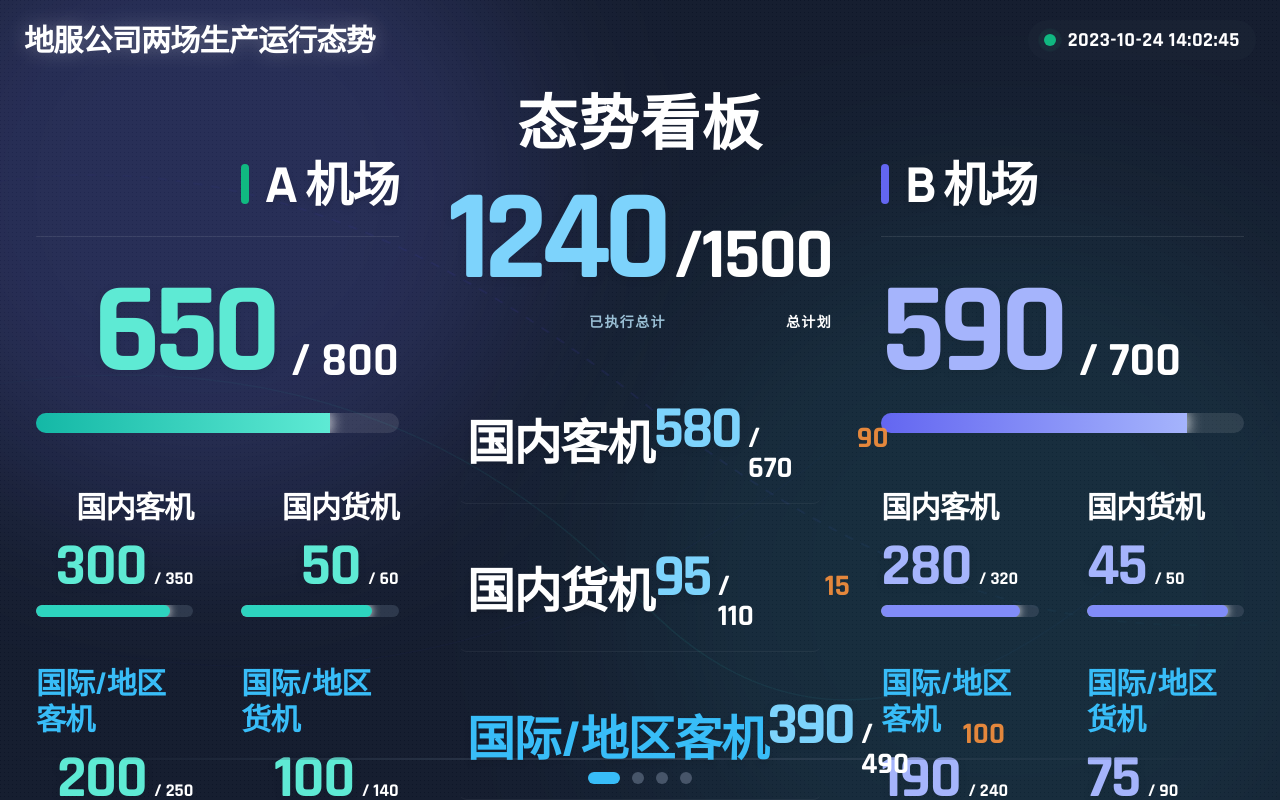
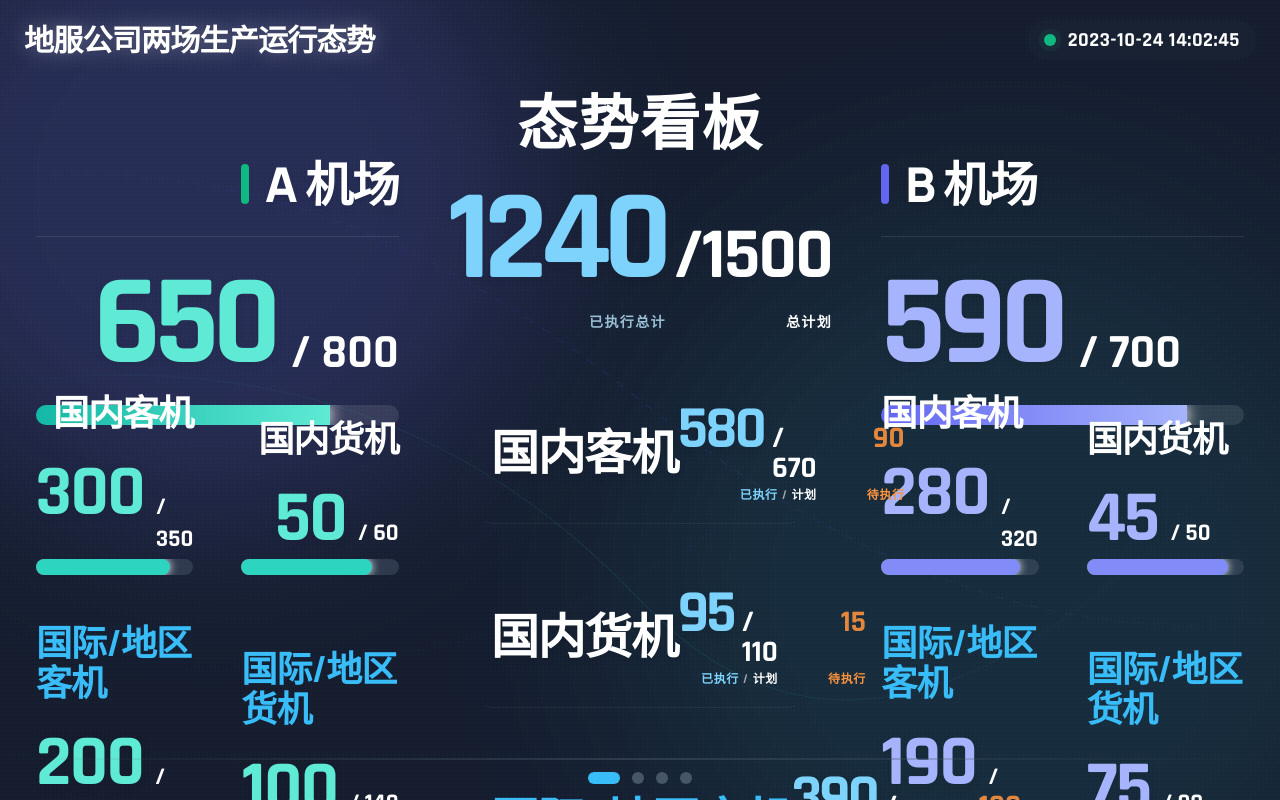
Before and after one commit to fwilyair/dashboard, a React (Vite) app: page / in a window 1280 px wide. Built offline with nearby package versions, Linux system fonts and the light colour scheme.

Commit message:
Refine visuals: Layout tightening, font scaling, data distribution, and breathing effect

```diff
--- a/components/AirportPanel.tsx
+++ b/components/AirportPanel.tsx
@@ -33,7 +33,7 @@ export const AirportPanel: React.FC<AirportPanelProps> = ({ data, children }) =>
           </div>
         </div>
 
-        <div className="flex flex-col gap-2 py-2">
+        <div className="flex flex-col gap-2 py-0">
           <div className={`flex items-end gap-4 ${isAirportA ? 'justify-end' : 'justify-start'}`}>
             <span className={`text-8xl lg:text-9xl font-black tech-font ${themeClasses.executedText} leading-none tracking-tighter drop-shadow-pop`}>
               {data.totalFlights.executed}
@@ -55,7 +55,7 @@ export const AirportPanel: React.FC<AirportPanelProps> = ({ data, children }) =>
         </div>
       </div>
 
-      <div className="grid grid-cols-2 gap-x-12 flex-1 content-start gap-y-12 py-12">
+      <div className="grid grid-cols-2 gap-x-12 flex-1 gap-y-12 pt-0 -mt-8 pb-8">
         <SmallStatCard data={data.metrics.domPax} colorTheme={data.colorTheme} align={isAirportA ? 'right' : 'left'} />
         <SmallStatCard data={data.metrics.domCgo} colorTheme={data.colorTheme} align={isAirportA ? 'right' : 'left'} />
         <SmallStatCard data={data.metrics.intPax} colorTheme={data.colorTheme} align={isAirportA ? 'right' : 'left'} />
@@ -66,15 +66,15 @@ export const AirportPanel: React.FC<AirportPanelProps> = ({ data, children }) =>
         {children ? (
           children
         ) : (
-          <div className="invisible select-none" aria-hidden="true">
-            <h3 className="text-2xl font-bold uppercase mb-6 tracking-wider">Placeholder</h3>
+          <div className="invisible select-none pb-2" aria-hidden="true">
             <div className="grid grid-cols-3 gap-8">
               <div className="flex flex-col">
-                <span className="text-xs font-bold mb-2">Spacer</span>
-                <div className="flex items-baseline gap-1">
-                  <span className="text-5xl font-black tech-font">000</span>
+                <span className="text-2xl font-black mb-6 tracking-wider">Placeholder</span>
+                <div className="flex items-baseline gap-2 mb-3">
+                  <span className="text-5xl font-black tech-font leading-none tracking-tight">000</span>
+                  <span className="text-lg tech-font font-bold">/ 000</span>
                 </div>
-                <div className="h-2 w-full mt-3"></div>
+                <div className="h-2 w-full rounded-full bg-slate-600/50"></div>
               </div>
             </div>
           </div>
--- a/components/JointOpsPanel.tsx
+++ b/components/JointOpsPanel.tsx
@@ -37,8 +37,8 @@ export const JointOpsPanel: React.FC<JointOpsPanelProps> = ({ data }) => {
       </div>
 
       {/* Gap Analysis List - Horizontal Data Layout */}
-      <div className="flex flex-col min-h-0 justify-start w-full px-2">
-        <div className="flex flex-col gap-6">
+      <div className="flex flex-col min-h-0 justify-start w-full px-8">
+        <div className="flex flex-col gap-10">
           {data.gaps.map((gap, index) => (
             <div
               key={index}
@@ -58,7 +58,8 @@ export const JointOpsPanel: React.FC<JointOpsPanelProps> = ({ data }) => {
               </div>
 
               {/* Horizontal Data Layout - Numbers only */}
-              <div className="flex items-baseline justify-end gap-10 flex-1">
+              {/* Horizontal Data Layout - Numbers only */}
+              <div className="grid grid-cols-[auto_min-content] gap-x-8 gap-y-1 justify-end justify-items-end flex-1 items-baseline">
                 {/* Executed / Planned Numbers */}
                 <div className="flex items-baseline gap-2">
                   <span className={`text-6xl font-black tech-font tracking-tighter drop-shadow-pop leading-none ${isDark ? 'text-sky-300' : 'text-sky-600'}`}>
@@ -73,6 +74,18 @@ export const JointOpsPanel: React.FC<JointOpsPanelProps> = ({ data }) => {
                 <span className={`text-[30px] font-bold tech-font leading-none opacity-90 min-w-[3.5rem] text-right ${isDark ? 'text-[#FB923C]' : 'text-orange-600'}`}>
                   {Math.max(0, gap.plan - gap.act)}
                 </span>
+
+                {/* Executed / Planned Label - Color matched */}
+                <div className="flex items-center gap-1 text-xs font-bold tracking-wider">
+                  <span className={`${isDark ? 'text-sky-300' : 'text-sky-600'}`}>已执行</span>
+                  <span className={`${isDark ? 'text-white/60' : 'text-slate-400'}`}>/</span>
+                  <span className={`${isDark ? 'text-white' : 'text-slate-400'}`}>计划</span>
+                </div>
+
+                {/* Not Executed Label - Color matched */}
+                <span className={`text-xs font-bold tracking-wider text-right ${isDark ? 'text-[#FB923C]' : 'text-orange-600'}`}>
+                  待执行
+                </span>
               </div>
             </div>
           ))}
--- a/components/OperationsPanel.tsx
+++ b/components/OperationsPanel.tsx
@@ -42,9 +42,10 @@ const MetricValueCell: React.FC<{
         <div className="flex flex-col items-center justify-end w-full px-2">
             {/* Value Number */}
             <span
-                className={`text-4xl lg:text-5xl font-black tech-font mb-1 leading-none ${textColorClass} ${isDark ? 'drop-shadow-md' : 'drop-shadow-soft'}`}
+                className={`text-5xl lg:text-6xl font-black tech-font mb-1 leading-none ${textColorClass} ${isDark ? 'drop-shadow-md' : 'drop-shadow-soft'}`}
+                style={value === rowMax ? { animation: 'textBreathe 4s ease-in-out infinite', display: 'inline-block' } : {}}
             >
-                {value.toFixed(1)}<span className="text-2xl ml-[1px]">%</span>
+                {value.toFixed(1)}<span className="text-3xl ml-[1px]">%</span>
             </span>
 
             {/* Progress Bar */}
@@ -72,6 +73,14 @@ export const OperationsPanel: React.FC<OperationsPanelProps> = ({ data }) => {
 
     return (
         <div className="w-full h-full flex flex-col px-8">
+            <style>
+                {`
+                    @keyframes textBreathe {
+                        0%, 100% { filter: brightness(1); text-shadow: 0 0 0px transparent; }
+                        50% { filter: brightness(1.3); text-shadow: 0 0 15px rgba(251, 146, 60, 0.8); }
+                    }
+                `}
+            </style>
             {/* 顶部标题 */}
             <div className="text-center mb-6 pt-2">
                 <h2 className={`text-6xl font-black leading-none mb-2 tracking-wide ${isDark ? 'text-white' : 'text-slate-700'}`}>
--- a/components/SmallStatCard.tsx
+++ b/components/SmallStatCard.tsx
@@ -30,26 +30,26 @@ export const SmallStatCard: React.FC<SmallStatCardProps> = ({ data, colorTheme,
   const isRight = align === 'right';
 
   return (
-    <div className={`flex flex-col justify-between ${isRight ? 'items-end' : 'items-start'}`}>
-      <div className={`flex items-end mb-3 ${isRight ? 'justify-end' : 'justify-start'} w-full`}>
-        <span className={`text-3xl font-bold tracking-tight ${isDark
+    <div className={`flex flex-col justify-end h-full ${isRight ? 'items-end' : 'items-start'}`}>
+      <div className={`flex items-end mb-6 ${isRight ? 'justify-end' : 'justify-start'} w-full`}>
+        <span className={`text-4xl font-bold tracking-tight ${isDark
           ? (data.label.includes('国际') ? 'text-sky-400' : 'text-white')
           : (data.label.includes('国际') ? 'text-sky-600' : 'text-slate-600')
           }`}>{data.label}</span>
       </div>
 
-      <div className={`flex items-baseline gap-2 mb-2 ${isRight ? 'justify-end' : 'justify-start'} w-full`}>
-        <span className={`text-5xl lg:text-6xl font-black tech-font drop-shadow-pop tracking-tight leading-none ${isDark ? currentTheme.textDark : currentTheme.textLight
+      <div className={`flex items-baseline gap-3 mb-1 ${isRight ? 'justify-end' : 'justify-start'} w-full`}>
+        <span className={`text-6xl lg:text-7xl font-black tech-font drop-shadow-pop tracking-tight leading-none ${isDark ? currentTheme.textDark : currentTheme.textLight
           }`}>
           {data.executed}
         </span>
-        <span className={`text-lg font-bold tech-font ${isDark ? 'text-white' : 'text-slate-400'}`}>/ {data.planned}</span>
+        <span className={`text-2xl font-bold tech-font ${isDark ? 'text-white' : 'text-slate-400'}`}>/ {data.planned}</span>
       </div>
 
-      {/* Increased height to h-3 for bolder look */}
-      <div className={`w-full h-3 rounded-full overflow-hidden ${isDark ? 'bg-slate-600/50' : 'bg-slate-300'}`}>
+      {/* Increased height to h-4 for bolder look */}
+      <div className={`w-full h-4 rounded-full overflow-hidden ${isDark ? 'bg-slate-600/50' : 'bg-slate-300'}`}>
         <div
-          className={`h-3 rounded-full transition-all duration-1000 ease-out ${isDark
+          className={`h-4 rounded-full transition-all duration-1000 ease-out ${isDark
             ? `${currentTheme.barDark} shadow-[0_0_10px_currentColor]`
             : `${currentTheme.barLight} shadow-sm`
             }`}
--- a/operationsConstants.ts
+++ b/operationsConstants.ts
@@ -9,38 +9,38 @@ export const OPERATIONS_DATA: OperationsPageData = {
             {
                 name: '地服代理',
                 takeoffRate: { value: 92.5 },
-                departureRate: { value: 88.3 },
-                releaseRate: { value: 95.1 },
+                departureRate: { value: 91.5 }, // Max
+                releaseRate: { value: 94.1 },
                 peakDepartureRate: { value: 85.6 },
-                cabinDoorRate: { value: 91.2 },
+                cabinDoorRate: { value: 89.5 }, // Min
                 cargoDoorRate: { value: 89.7 },
             },
             {
                 name: '地服客运',
-                takeoffRate: { value: 94.2 },
-                departureRate: { value: 90.1 },
-                releaseRate: { value: 96.8 },
-                peakDepartureRate: { value: 87.4 },
-                cabinDoorRate: { value: 93.5 },
+                takeoffRate: { value: 91.2 },
+                departureRate: { value: 89.1 },
+                releaseRate: { value: 93.8 },
+                peakDepartureRate: { value: 83.4 }, // Min
+                cabinDoorRate: { value: 94.5 }, // Max
                 cargoDoorRate: { value: 91.8 },
             },
             {
                 name: '祥鹏代理',
-                takeoffRate: { value: 89.8 },
-                departureRate: { value: 85.6 },
-                releaseRate: { value: 92.4 },
-                peakDepartureRate: { value: 82.1 },
-                cabinDoorRate: { value: 88.9 },
-                cargoDoorRate: { value: 86.3 },
+                takeoffRate: { value: 90.8 },
+                departureRate: { value: 86.6 }, // Min
+                releaseRate: { value: 97.4 }, // Max
+                peakDepartureRate: { value: 86.1 },
+                cabinDoorRate: { value: 91.9 },
+                cargoDoorRate: { value: 86.3 }, // Min
             },
             {
                 name: '东航代理',
-                takeoffRate: { value: 91.3 },
-                departureRate: { value: 87.9 },
-                releaseRate: { value: 94.2 },
-                peakDepartureRate: { value: 84.7 },
+                takeoffRate: { value: 88.5 }, // Min
+                departureRate: { value: 88.9 },
+                releaseRate: { value: 95.2 },
+                peakDepartureRate: { value: 88.7 }, // Max
                 cabinDoorRate: { value: 90.4 },
-                cargoDoorRate: { value: 88.1 },
+                cargoDoorRate: { value: 93.1 },
             },
         ],
     },
@@ -51,12 +51,12 @@ export const OPERATIONS_DATA: OperationsPageData = {
         agents: [
             {
                 name: '地服代理',
-                takeoffRate: { value: 93.1 },
-                departureRate: { value: 89.5 },
-                releaseRate: { value: 95.8 },
-                peakDepartureRate: { value: 86.2 },
+                takeoffRate: { value: 95.2 }, // Max
+                departureRate: { value: 90.5 },
+                releaseRate: { value: 92.0 }, // Min
+                peakDepartureRate: { value: 85.2 },
                 cabinDoorRate: { value: 92.1 },
-                cargoDoorRate: { value: 90.3 },
+                cargoDoorRate: { value: 93.5 }, // Max
             },
         ],
     },
```
